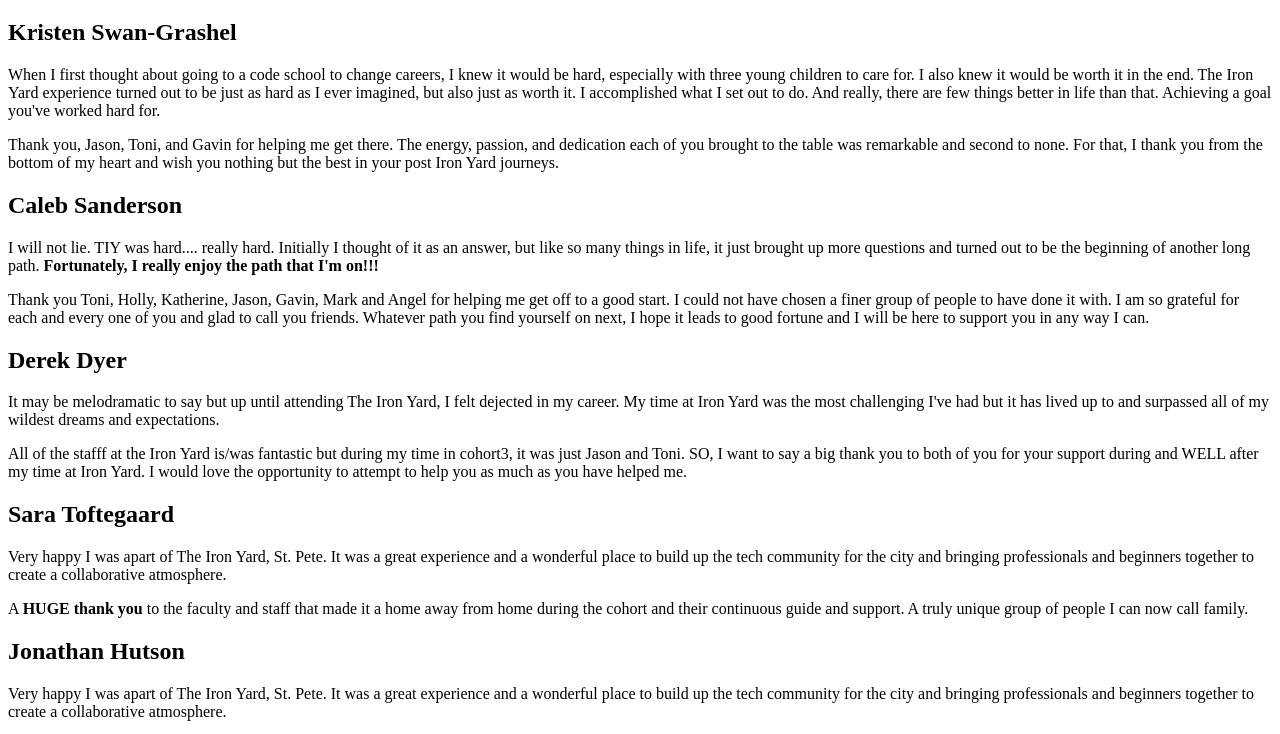
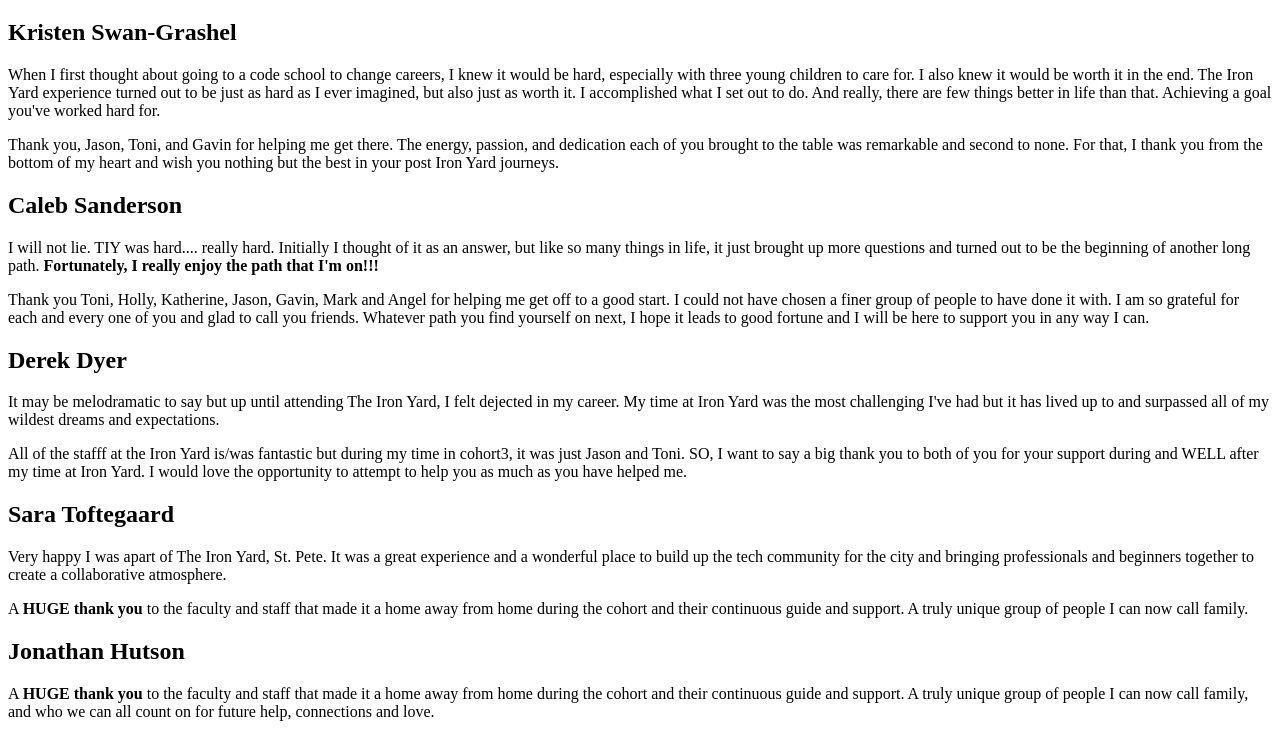
Before and after one commit to cfsanderson/gallery-gift-card, a website: page src/index.html in a window 1280 px wide. Shown: the part 61-795 px from the top of the page. Drawn offline with Linux system fonts and the light colour scheme; a web font is replaced by a local one.

Commit message:
fix duplicates

```diff
--- a/src/index.html
+++ b/src/index.html
@@ -74,7 +74,7 @@
           <div class="profile-pic" alt="Jonathan's profile picture"></div>
         </div>
         <section>
-          <p>Very happy I was apart of The Iron Yard, St. Pete. It was a great experience and a wonderful place to build up the tech community for the city and bringing professionals and beginners together to create a collaborative atmosphere.</p> <p>A <strong>HUGE thank you</strong> to the faculty and staff that made it a home away from home during the cohort and their continuous guide and support. A truly unique group of people I can now call family, and who we can all count on for future help, connections and love. </p>
+          <p>A <strong>HUGE thank you</strong> to the faculty and staff that made it a home away from home during the cohort and their continuous guide and support. A truly unique group of people I can now call family, and who we can all count on for future help, connections and love.</p>
         </section>
       </div>
     </div>
```
